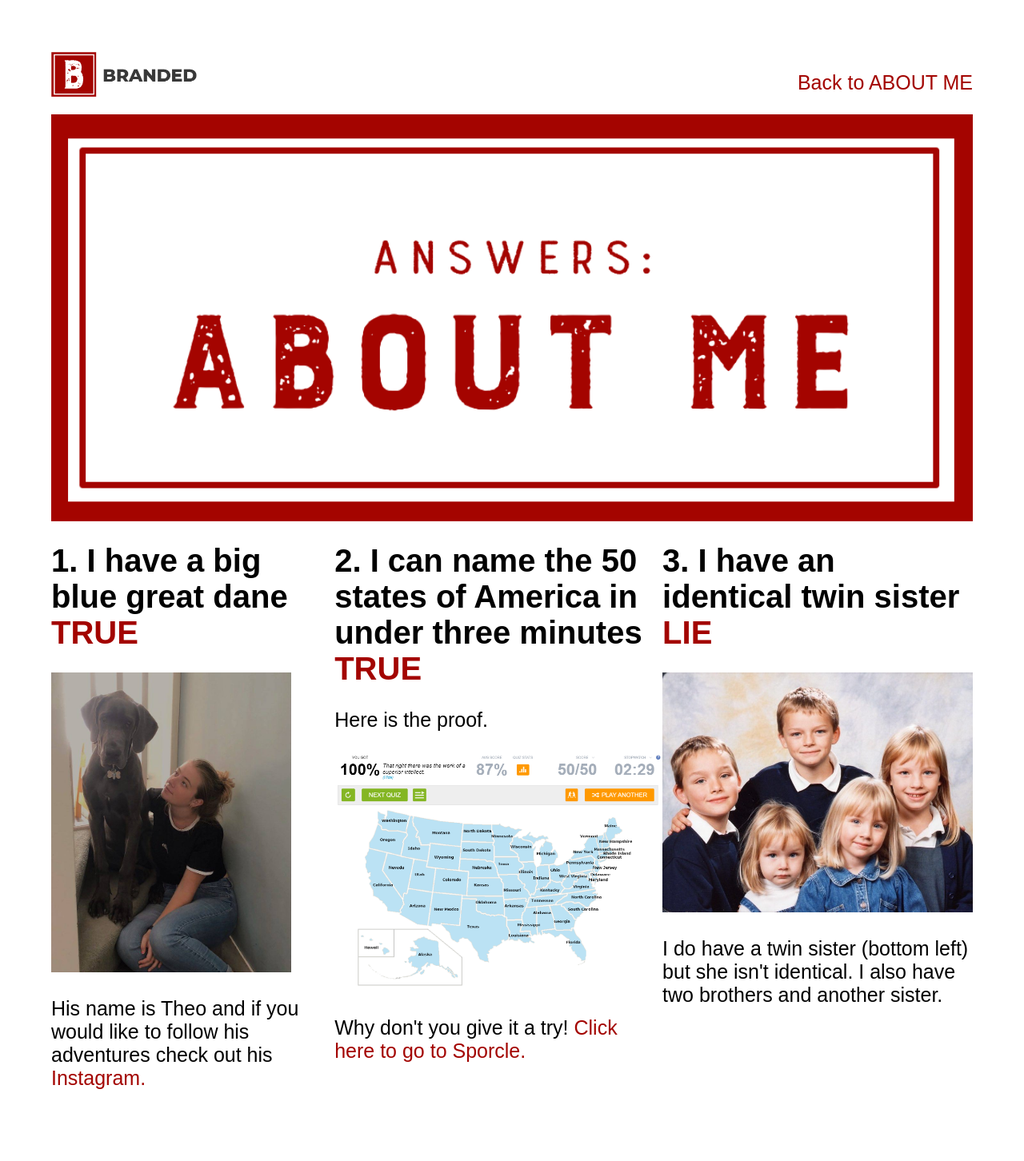
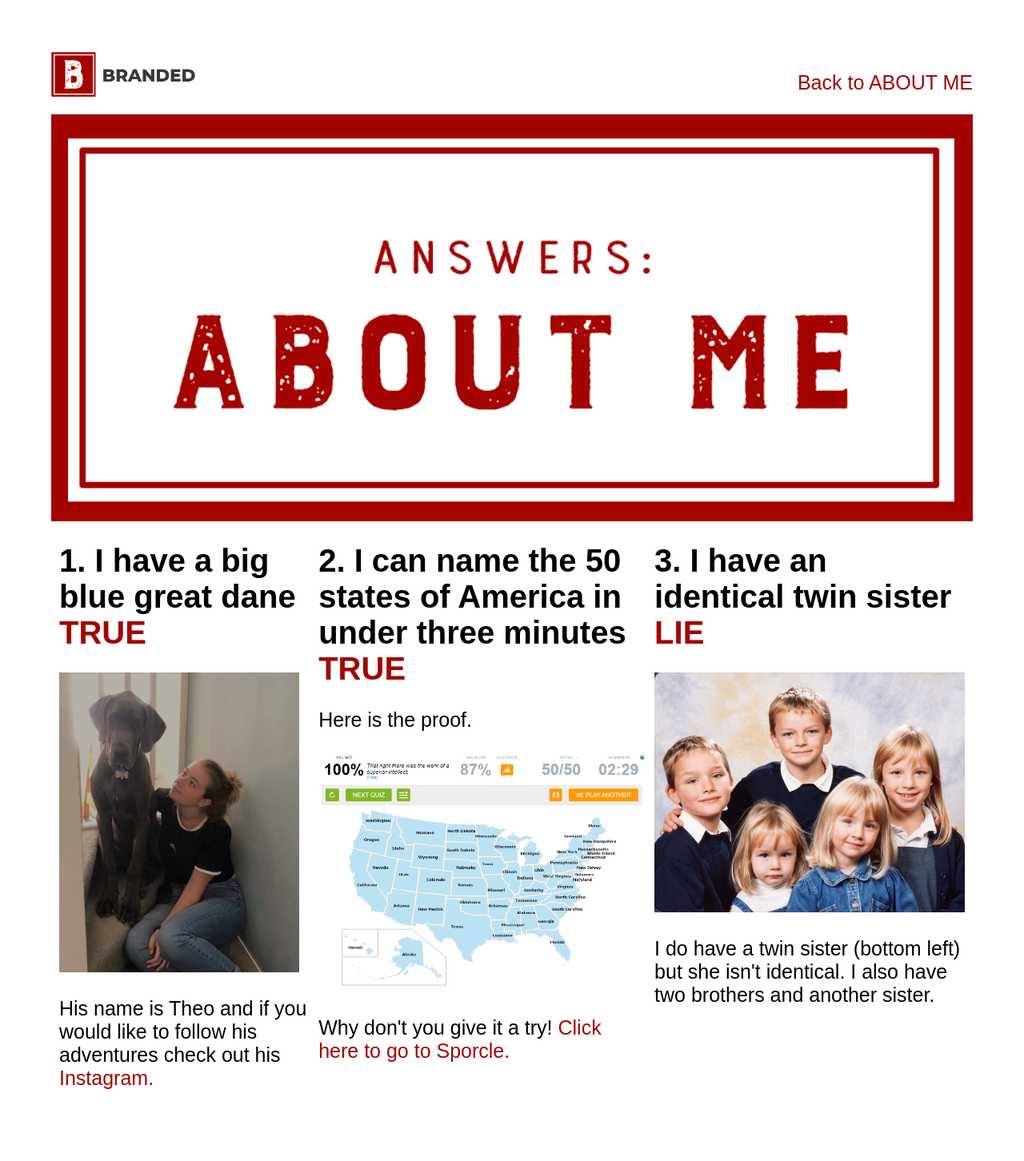
Before and after one commit to IsabelleWendes/Fontastic, a Jekyll site: the page challemges/index.html, which Jekyll copies as it is, in a window 1280 px wide. Shown: the whole page at 80% size. Built offline with Jekyll 4.4.1, drawn with Linux system fonts in a browser that asks for light colours.

Commit message:
Update styles.css

```diff
--- a/challemges/CSS/styles.css
+++ b/challemges/CSS/styles.css
@@ -32,16 +32,20 @@ font-size: 25px;
 .one{
   grid-column-start: 1;
   grid-column-end: 2;
+  padding-left: 10px;
 }
 
 .two{
   grid-column-start: 2;
   grid-column-end: 3;
+  padding-left: 10px;
+  padding-right:10px;
 }
 
 .three{
   grid-column-start: 3;
   grid-column-end: 4;
+  padding-right:10px;
 }
 
 
```
